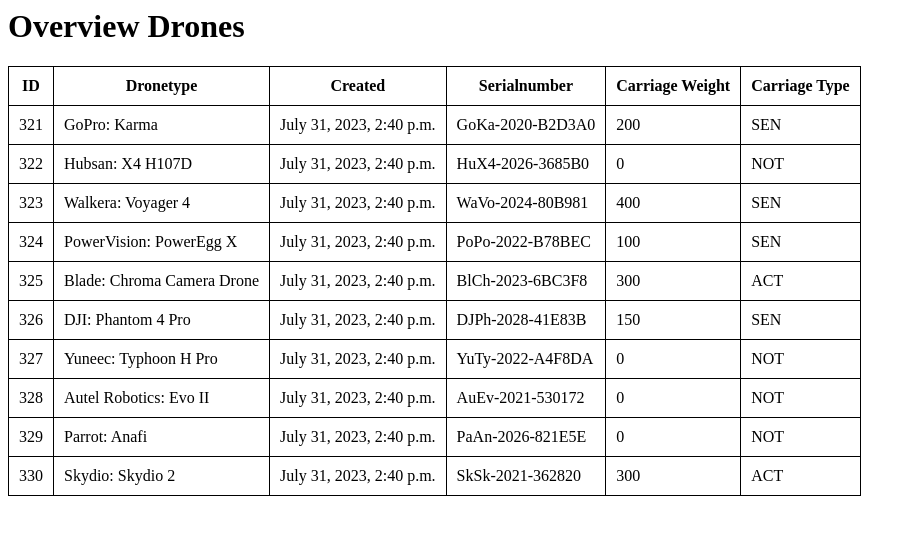
After one commit to rmuellerb/DroneSim, a Django app: page /simulator/drones/ in a window 1280 px wide. The commit adds this page. Shown: the top 535 px of the page, without its empty margins (0-916 px from the left). Run offline with Django 4.2, Linux system fonts and the light colour scheme; data comes from the database, SQL or seed files in the repository.

Commit message:
Changes to website and URLs

```diff
--- a/simulator/models.py
+++ b/simulator/models.py
@@ -35,6 +35,7 @@
     def __str__(self):
         return "[{}] Status: {}, coordinates: {}/{}, speed: {}/{}, battery: {}/{}".format(self.timestamp, self.status, self.longitude, self.latitude, self.speed, self.drone.dronetype.max_speed, self.battery_status, self.drone.dronetype.battery_capacity)
 
+    # ToDo: Barometric height (relative to start), GPS height
     drone = models.ForeignKey(Drone, on_delete=models.CASCADE, related_name="dynamics")
     timestamp = models.DateTimeField(help_text="Timestamp of this data")
     speed = models.PositiveIntegerField(help_text="Current speed in km/h")
--- a/simulator/static/simulator/style.css
+++ b/simulator/static/simulator/style.css
@@ -1,4 +1,9 @@
 table, th, td {
     border-collapse: collapse;
     border: solid 1px black;
+    padding: 10px;
 }
+th, td {
+    padding-left: 10px;
+    padding-right: 10px;
+}
--- /dev/null
+++ b/simulator/templates/simulator/drones.html
@@ -0,0 +1,32 @@
+{% load static %}
+<h1> Overview Drones </h1>
+<link rel="stylesheet" href="{% static 'simulator/style.css' %}">
+<table>
+    <tr>
+        <th>ID</th>
+        <th>Dronetype</th>
+        <th>Created</th>
+        <th>Serialnumber</th>
+        <th>Carriage Weight</th>
+        <th>Carriage Type</th>
+    </tr>
+    {% for drone in drones %}
+    <tr>
+        <td>{{drone.id}}</td>
+        <td>{{drone.dronetype}}</td>
+        <td>{{drone.created}}</td>
+        <td>{{drone.serialnumber}}</td>
+        <td>{{drone.carriage_weight}}</td>
+        <td>{{drone.carriage_type}}</td>
+    </tr>
+    {% empty %}
+    <tr>
+        <td>not available</td>
+        <td>not available</td>
+        <td>not available</td>
+        <td>not available</td>
+        <td>not available</td>
+        <td>not available</td>
+    </tr>
+    {% endfor %}
+</table>
--- a/simulator/urls.py
+++ b/simulator/urls.py
@@ -8,5 +8,8 @@
     path('start/', views.start, name='start'),
     path('init/', views.init, name='init'),
     path('flush/', views.flush, name='flush'),
+    path('drones/', views.drones, name='drones'),
+    path('dronetypes/', views.dronetypes, name='dronetypes'),
+    path('dronedynamics/', views.dronedynamics, name='dronedynamics'),
     path('<int:drone_id>/dynamics', views.dynamics, name='dynamics'),
 ]
--- a/simulator/views.py
+++ b/simulator/views.py
@@ -49,6 +49,15 @@
 def flush(request):
     DroneType.objects.all().delete()
     return HttpResponse("Successful deleted database entries")
+
+def drones(request):
+    return render(request, 'simulator/drones.html', {'drones': Drone.objects.all()})
+
+def dronetypes(request):
+    return render(request, 'simulator/dronetypes.html', {'dronetypes': DroneType.objects.all()})
+
+def dronedynamics(request):
+    return render(request, 'simulator/dronedynamics.html', {'dronedynamics': DroneDynamics.objects.all()})
 
 def dynamics(request, drone_id):
     drone = get_object_or_404(Drone, pk=drone_id)
```
Also changed, not shown: simulator/templates/simulator/dronedynamics.html (added, +50 -0 lines), simulator/templates/simulator/dronetypes.html (added, +38 -0 lines).
